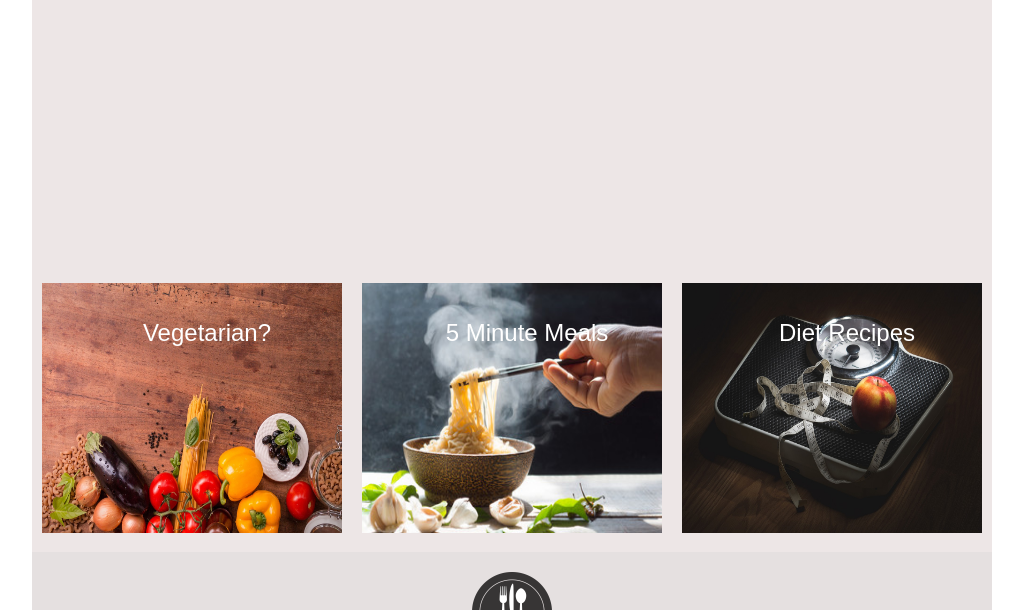
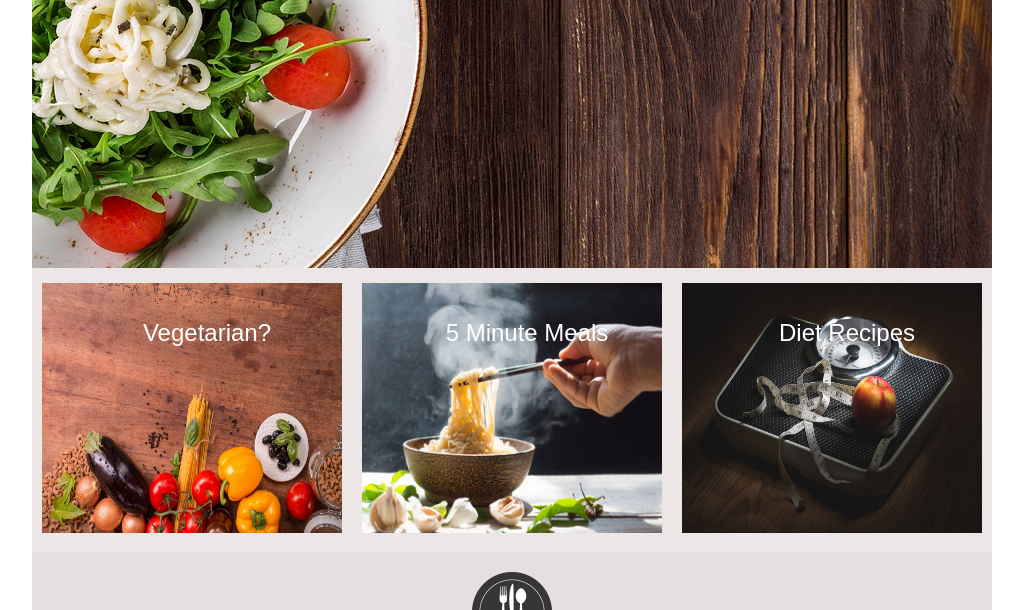
Before and after one commit to Suraj171198/My-recipes, a plain HTML site: page index.html in a window 1280 px wide. Shown: the part 490-1100 px from the top of the page, without its empty margins (128-1151 px from the left). Drawn offline with Linux system fonts and the light colour scheme.

Commit message:
Added background image

```diff
--- a/assests/css/styl.css
+++ b/assests/css/styl.css
@@ -67,7 +67,7 @@ header li:first-child {
     *zoom: 1;
 }
 #main{
-	   background-image : url("images/backgroun.jpg");
+	   background-image : url('../images/backgroun.jpg');
        height: 438px;
      }
 #main p{
```
